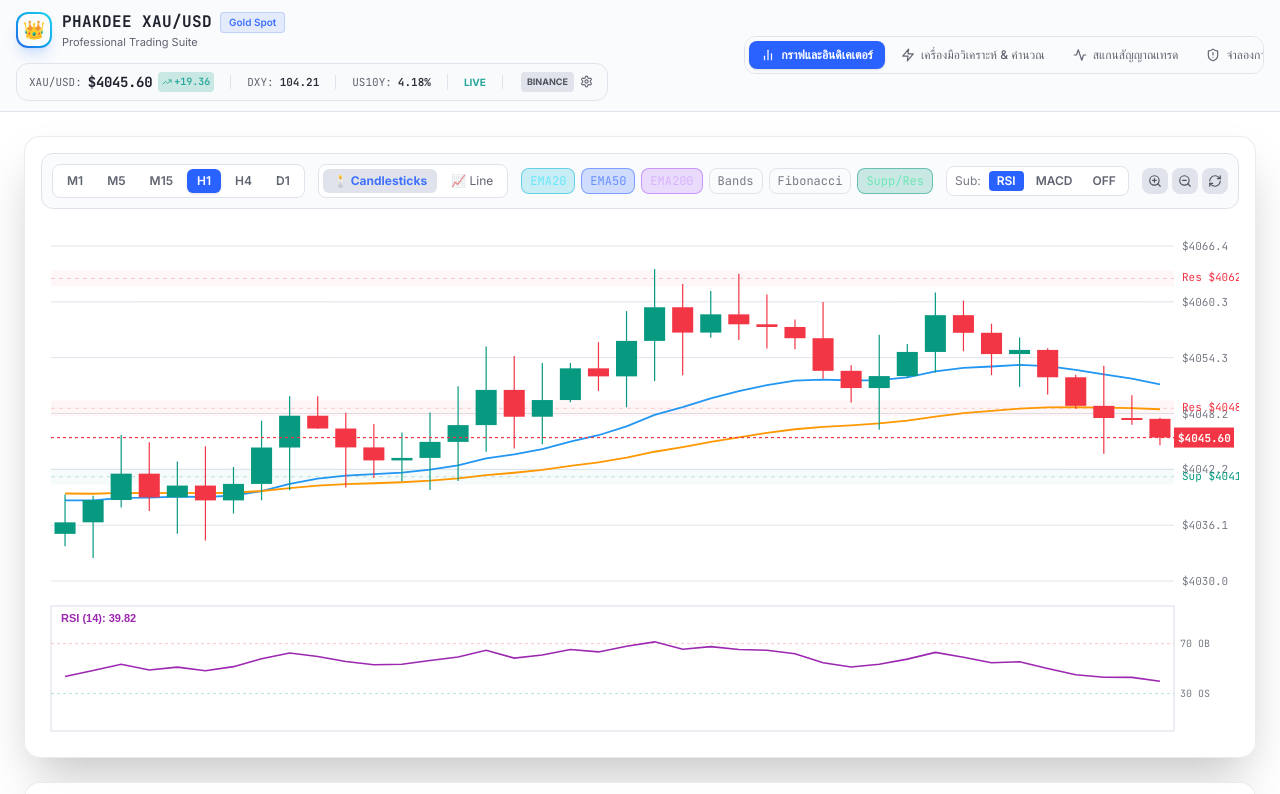
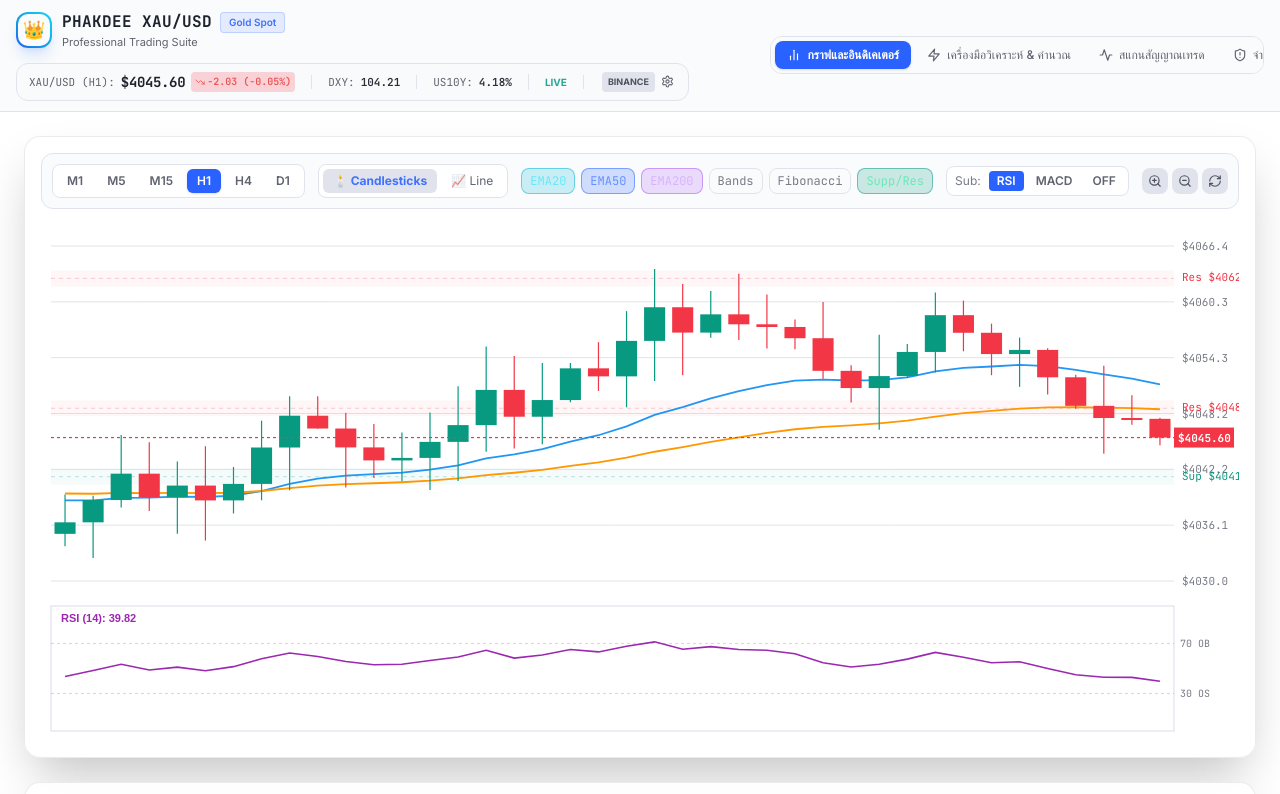
Before and after one commit to PhakdeeMatmee/XAUUSD-Gold-Terminal, a React (Vite) app: page / in a window 1280 px wide. Shown: the top 794 px of the page. Built offline with nearby package versions, Linux system fonts and the light colour scheme; no server answers.

Commit message:
Update price change in header to display active timeframe candle change and percentage

```diff
--- a/src/App.jsx
+++ b/src/App.jsx
@@ -107,9 +107,9 @@ export default function App() {
   }
 
   const currentCandle = chartData[chartData.length - 1];
-  const firstCandle = chartData[0];
   const currentPrice = currentCandle.close;
-  const priceChange = currentPrice - firstCandle.open;
+  const priceChange = currentPrice - currentCandle.open;
+  const priceChangePercent = currentCandle.open !== 0 ? (priceChange / currentCandle.open) * 100 : 0;
 
   return (
     <div className="min-h-screen bg-slate-950 text-slate-100 flex flex-col selection:bg-amber-500/20 selection:text-amber-500">
@@ -118,6 +118,8 @@ export default function App() {
       <Header
         currentPrice={currentPrice}
         priceChange={priceChange}
+        priceChangePercent={priceChangePercent}
+        timeframe={timeframe}
         dxy={dxy}
         us10y={us10y}
         activeTab={activeTab}
--- a/src/components/Header.jsx
+++ b/src/components/Header.jsx
@@ -2,7 +2,7 @@ import React, { useState } from 'react';
 import { Activity, ShieldAlert, Zap, TrendingUp, TrendingDown, BarChart2, Settings, X, Eye, EyeOff } from 'lucide-react';
 
 export default function Header({
-  currentPrice, priceChange, dxy, us10y, activeTab, setActiveTab,
+  currentPrice, priceChange, priceChangePercent = 0, timeframe = 'H1', dxy, us10y, activeTab, setActiveTab,
   priceSource, setPriceSource, twelvedataApikey, setTwelvedataApikey, oandaConfig, setOandaConfig
 }) {
   const isPositive = priceChange >= 0;
@@ -66,13 +66,13 @@ export default function Header({
           <div className="flex items-center gap-3 sm:gap-4 bg-slate-900/90 px-3 py-1.5 rounded-xl border border-slate-800 font-mono text-xs">
             {/* Gold Live Price */}
             <div className="flex items-center gap-1.5">
-              <span className="text-slate-400 text-[11px]">XAU/USD:</span>
+              <span className="text-slate-400 text-[11px]">XAU/USD ({timeframe}):</span>
               <span className="text-sm font-bold text-slate-100 tracking-tight">${currentPrice.toFixed(2)}</span>
               <span className={`text-[10px] px-1 py-0.5 rounded font-semibold flex items-center gap-0.5 ${
                 isPositive ? 'bg-emerald-500/20 text-emerald-400' : 'bg-rose-500/20 text-rose-400'
               }`}>
                 {isPositive ? <TrendingUp size={10} /> : <TrendingDown size={10} />}
-                {isPositive ? '+' : ''}{priceChange.toFixed(2)}
+                {isPositive ? '+' : ''}{priceChange.toFixed(2)} ({isPositive ? '+' : ''}{priceChangePercent.toFixed(2)}%)
               </span>
             </div>
 
```
Also changed, not shown: XAUUSD_Terminal.html (+9 -9 lines).
